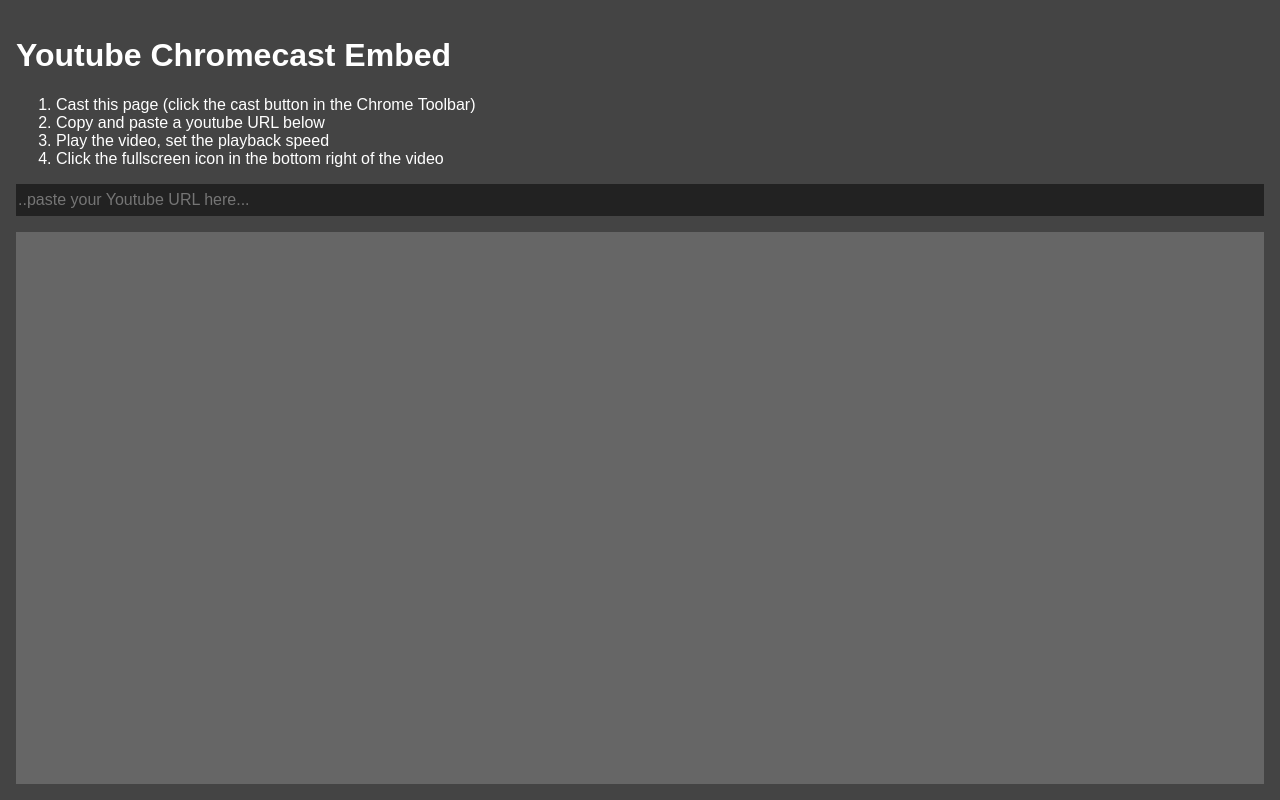
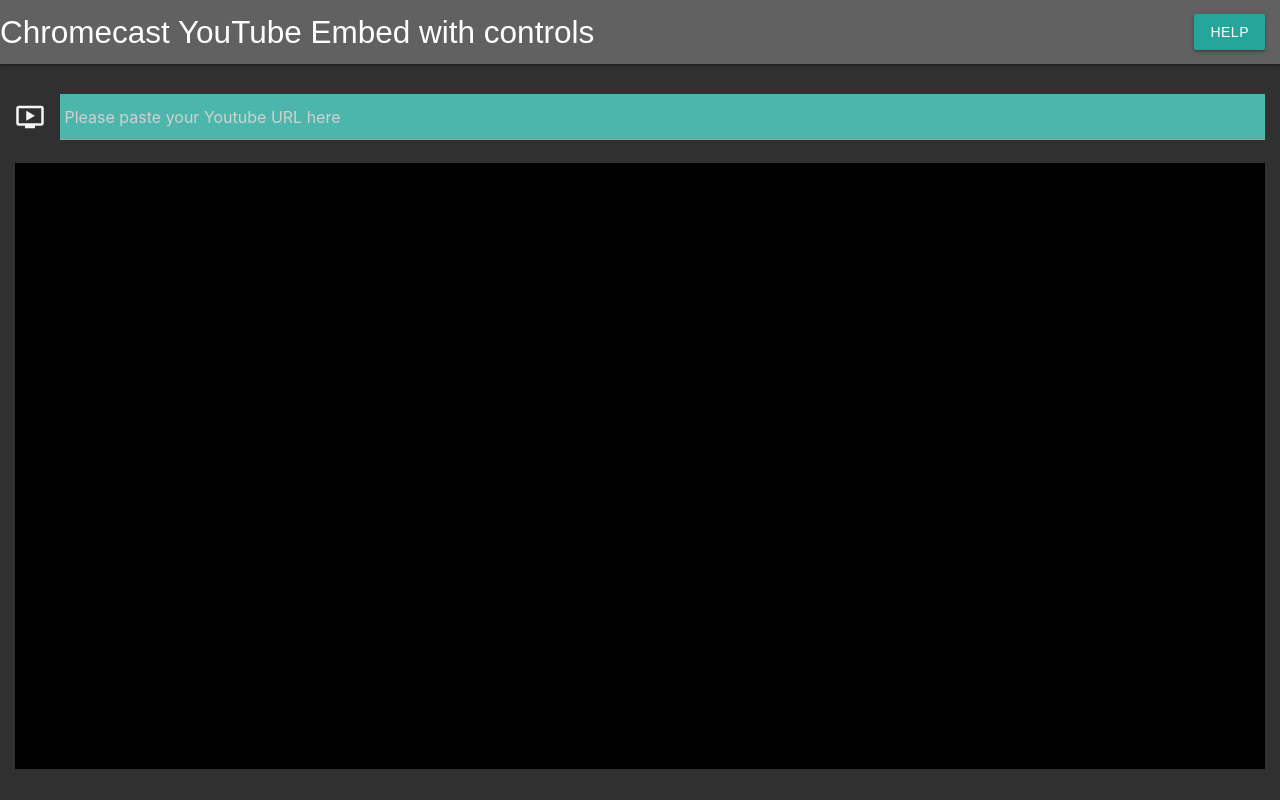
Before and after one commit to joshuafernandes/chromecast-youtube-embed, a plain HTML site: page index.html in a window 1280 px wide. Drawn offline with nearby package versions, Linux system fonts and the light colour scheme.

Commit message:
materialize

```diff
--- a/index.html
+++ b/index.html
@@ -3,22 +3,21 @@
     <meta charset="utf-8">
     <meta name="viewport" content="width=device-width, initial-scale=1.0, user-scalable=yes">
     <meta property="og:title" content="Youtube ChromeCast Embed" />
-  <meta property="og:type" content="website" />
-  <meta property="og:image" content="https://joshuafernandes.github.io/chromecast-youtube-embed/logo.svg" />
-  <meta property="og:description" content="Set the speed of Youtube videos on ChromeCast" />
     <meta property="og:url" content="https://joshuafernandes.github.io/youtube-chromecast-embed/">
-
-  <title>Chromecast Youtube Embed with Controls</title>
+    <!--Import materialize.css-->
+    <link rel="stylesheet" href="https://cdnjs.cloudflare.com/ajax/libs/materialize/1.0.0/css/materialize.min.css">
+    <link href="https://fonts.googleapis.com/icon?family=Material+Icons" rel="stylesheet">
+    <title>Chromecast Youtube Embed with controls</title>
     <style>
       * {
         box-sizing: border-box;
       }
       body {
         margin: 0;
-    background-color: #444;
-    color: white;
+        background-color: #303030;
+        color: whitesmoke;
         width: 100vw;
-    height: 100vh;
+        height: 90vh;
         font-family: sans-serif;
       }
       #frame {
@@ -29,51 +28,59 @@
         width: 100%;
         height: 100%;
       }
-  .ins {
-    flex: 0 0 auto;
-  }
-  input {
-    border: none;
-    flex: 0 0 auto;
-    display: block;
-    width: 100%;
-    height: 2em;
-    font-size: medium;
-    background: #222;
-    color: white;
-    margin-bottom: 1em;
-  }
       iframe {
-    background: #666;
+        background: #000000;
         flex: 1 1 auto;
         display: block;
       }
     </style>
   </head>
   <body>
-  <div id="frame">
-    <div class="ins">
-      <h1>Youtube Chromecast Embed</h1>
+    <nav>
+      <div class="nav-wrapper grey darken-2">
+        <a href="#!" class="brand-logo"> Chromecast YouTube Embed with controls </a>
+        <ul class="right hide-on-med-and-down">
+          <li><a class="waves-effect waves-light btn modal-trigger" href="#modal1">Help</a></li>
+        </ul>
+      </div>
+    </nav>
+    <!-- Modal Structure -->
+    <div id="modal1" class="modal">
+      <div class="modal-content grey darken-2">
+        <p>
         <ol>
           <li>
-            Cast this page (click the cast button in the Chrome Toolbar)
+            Chromecast this page (click the cast button in the Chrome Toolbar)
           </li>
           <li>
-            Copy and paste a youtube URL below
+            Copy and paste a YouTube URL in the field
           </li>
           <li>
-            Play the video, set the playback speed
-        </li>
-        <li>
-            Click the fullscreen icon in the bottom right of the video
+            Hit play and control speed, subtitles, fullscreen etc
           </li>
         </ol>
+        </p>
       </div>
-    <input type="text" id="url" placeholder="..paste your Youtube URL here..." />
+      <div class="modal-footer grey darken-1">
+        <a href="#!" class="modal-close teal lighten-2 waves-effect waves-green-accent-4 btn-flat">OK</a>
+      </div>
+    </div>
+    <div id="frame">
+      <div class="input-field col s6">
+        <i class="material-icons prefix">ondemand_video</i> <input type="text" id="url" class="card-panel teal lighten-2" placeholder=" Please paste your Youtube URL here " />
+      </div>
       <iframe frameborder="0" allowfullscreen></iframe>
     </div>
-</body>
+
+    <!--JavaScript at end of body for optimized loading-->
+    <script src="https://cdnjs.cloudflare.com/ajax/libs/materialize/1.0.0/js/materialize.min.js"></script>
+    <!--Initialize the modal-->
     <script>
+      document.addEventListener('DOMContentLoaded', function() {
+        var elems = document.querySelectorAll('.modal');
+        var instances = M.Modal.init(elems, {});
+      });
+
       const $ = document.querySelector.bind(document);
       const urlElem = $("#url");
       const iframeElem = $("iframe");
@@ -90,13 +97,7 @@ urlElem.addEventListener('change', (e) => {
 
       function getVideoEmbedUrl(url) {
         url = url.replace('http://', 'https://');
-  if (url.indexOf('twitch.tv') > 0) {
-    var url2 = ''
-    url2 += 'https://player.twitch.tv/?enableExtensions=true&muted=false&parent=joshuafernandes.github.io&player=popout&video='
-    url2 +=  url.substr(url.lastIndexOf('/') + 1)
-    url = url2
-  }
-  else if (url.indexOf('embed') < 0) {
+        if (url.indexOf('embed') < 0) {
           const params = getParams(url);
           params.autoplay = 1;
           if (params.v) {
@@ -135,4 +136,5 @@ function getParams(url) {
         return params;
       }
     </script>
+    </body>
 </html>
```
Also changed, not shown: logo.svg (deleted), 1 other file. Lines whose indentation alone changed are shown as unchanged.
